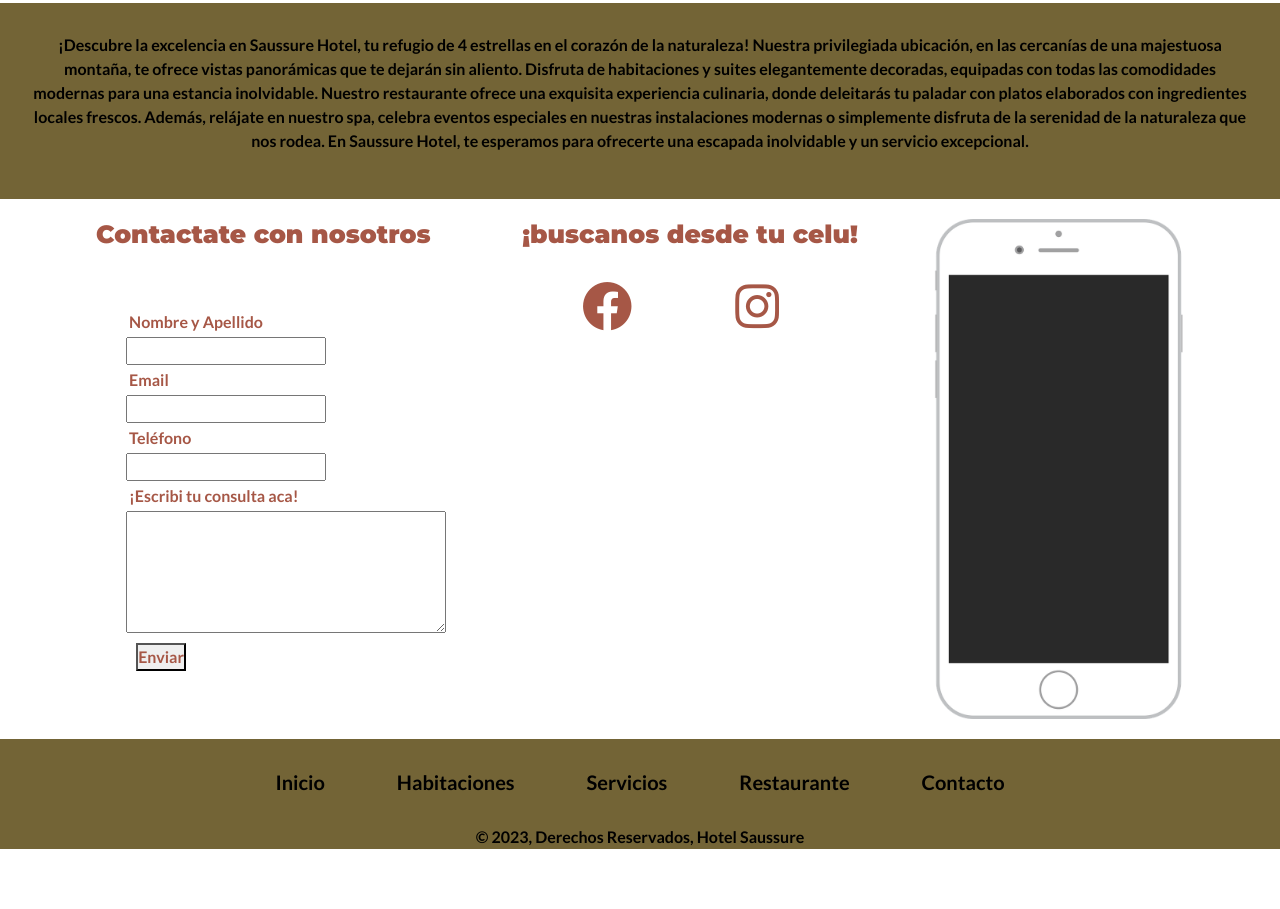
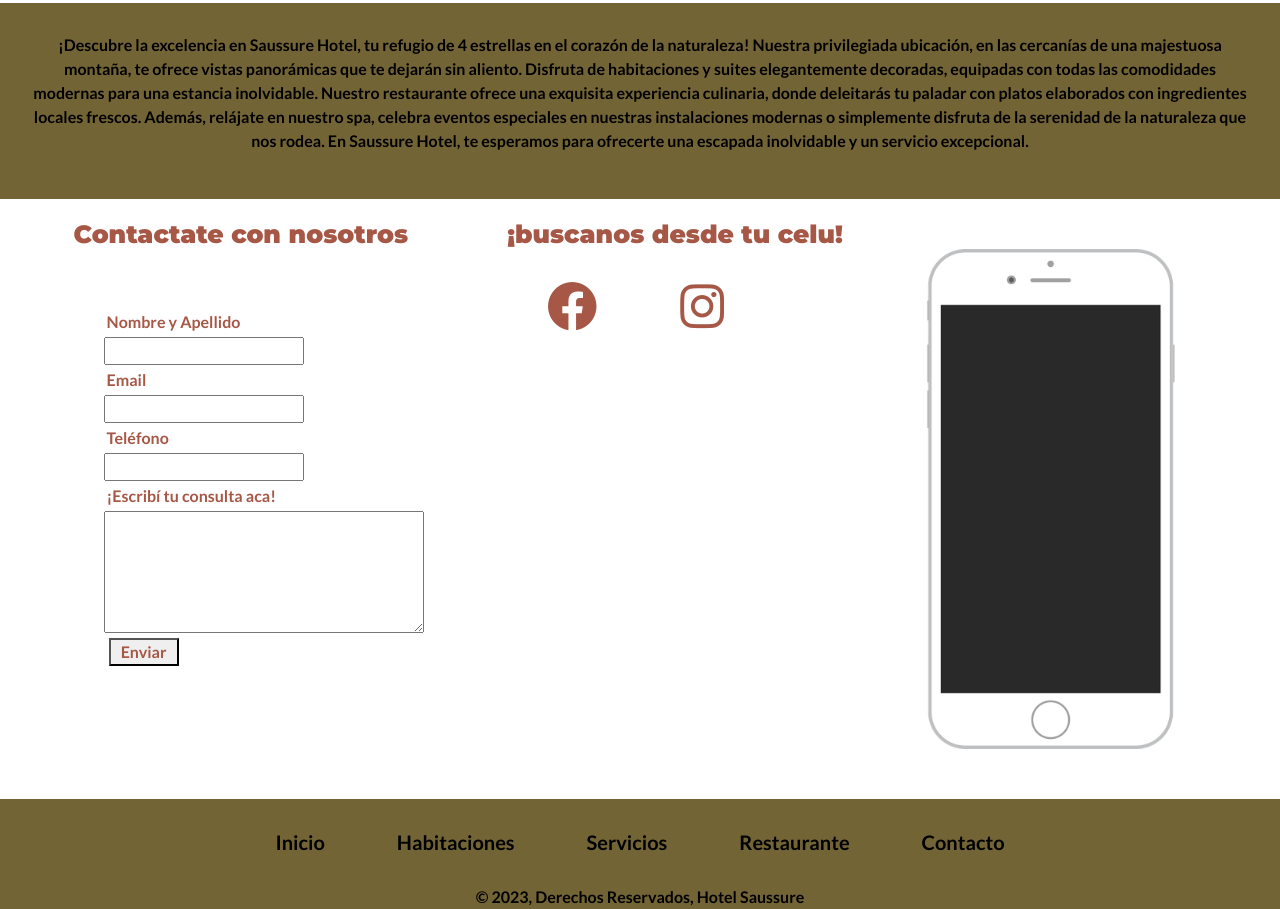
Before and after one commit to juansegundofigueroa/Proyecto-Final, a plain HTML site: page index.html in a window 1280 px wide. Shown: the part 1020-1929 px from the top of the page. Before the commit the page ends 1869 px from the top, so only its background shows below. Drawn offline with nearby package versions, Linux system fonts and the light colour scheme.

Commit message:
puliendo el seo y otras cosas

```diff
--- a/index.html
+++ b/index.html
@@ -15,7 +15,7 @@
 <header>
     <nav class="navbar navbar-expand-lg bg-body-tertiary barra">
         <div class="container-fluid  ">
-            <a class="navbar-brand" href="../index.html"><h1 class="logo display-5">Hotel Saussure</h1></a>
+            <a class="navbar-brand" href="index.html"><h1 class="logo display-5">Hotel Saussure</h1></a>
             <button class="navbar-toggler" type="button" data-bs-toggle="collapse" data-bs-target="#navbarNav" aria-controls="navbarNav" aria-expanded="false" aria-label="Toggle navigation">
             <span class="navbar-toggler-icon"></span>
             </button>
@@ -97,7 +97,7 @@
             <input type="email" required>
             <label for="">Teléfono</label>
             <input type="number" required>
-            <label>¡Escribi tu consulta aca!</label>
+            <label>¡Escribí tu consulta aca!</label>
             <textarea name="" id="" cols="20" rows="5" required></textarea>
             <button type="submit">Enviar</button>
         </form>
@@ -109,7 +109,7 @@
                 <a href="https://www.instagram.com"><i class="fa-brands fa-instagram"></i></a>
             </div>
         </div>
-        <!--la imagen del celular muestra una idea del concepto,en verdad deberia verse como se ve en la web del celular-->
+        <!--la imagen del celular muestra una idea del concepto,en verdad deberia verse como se ve la web desde el celular-->
         <div class="imagencelu">
             <img src="Imagenes/Celular.png" alt="Vista desde el celu">
         </div>
--- a/style.scss
+++ b/style.scss
@@ -134,25 +134,29 @@ form{
             width: 200px;
         }
         button{
-            width: 50px;
-            margin: 10px;
+            width: 70px;
+            margin: 5px;
         }
 }
 .redes{
     display: flex;
     flex-direction: column;
     flex-wrap: wrap;
+    margin-left: 30px;
+
     :hover{
         transform: scale(1.3)
     }
 }
 .redes1 a{
-    margin-left: 40px;
+
+    margin-left: 20px;
     padding: 20px;
 }
 .imagencelu{
     img{
         height: 500px;
+        margin: 30px;
     }
     :hover{
         transform: rotateY(380deg);
```
Also changed, not shown: Paginas/Contacto.html (+2 -1 lines), Paginas/Habitaciones.html (+4 -4 lines), Paginas/Servicios.html (+1 -0 lines), style.css, 1 other file.
